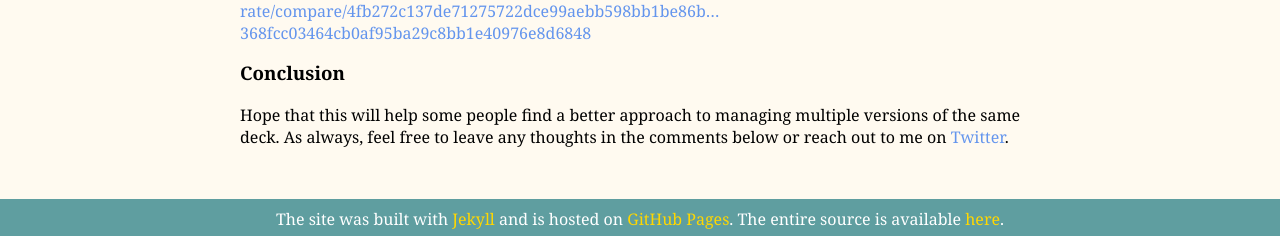
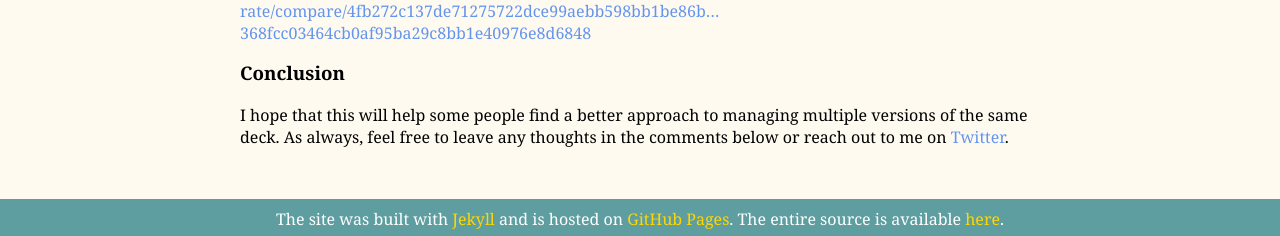
Before and after one commit to mpchadwick/mpchadwick.github.io, a Jekyll site: the page built from _posts/2016-09-08-managing-multiple-versions-of-a-deck-with-reveal-js.md, in a window 1280 px wide and 900 px high, scrolled down 1403 px. Shown: the part 661-897 px from the top of the window. Built offline with Jekyll 4.4.1, drawn with Linux system fonts in a browser that asks for light colours; comment, search, counter and statistics services are not loaded.

Commit message:
One more fix

```diff
--- a/_posts/2016-09-08-managing-multiple-versions-of-a-deck-with-reveal-js.md
+++ b/_posts/2016-09-08-managing-multiple-versions-of-a-deck-with-reveal-js.md
@@ -83,4 +83,4 @@ You can see this in action on the the following deck.
 
 ### Conclusion
 
-Hope that this will help some people find a better approach to managing multiple versions of the same deck. As always, feel free to leave any thoughts in the comments below or reach out to me on [Twitter](http://twitter.com/maxpchadwick).
+I hope that this will help some people find a better approach to managing multiple versions of the same deck. As always, feel free to leave any thoughts in the comments below or reach out to me on [Twitter](http://twitter.com/maxpchadwick).
```
